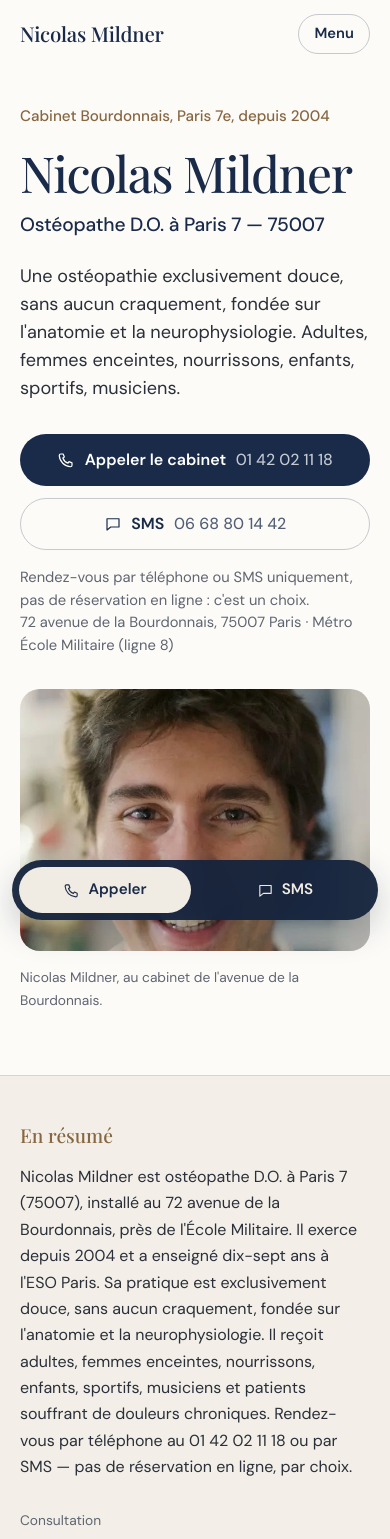
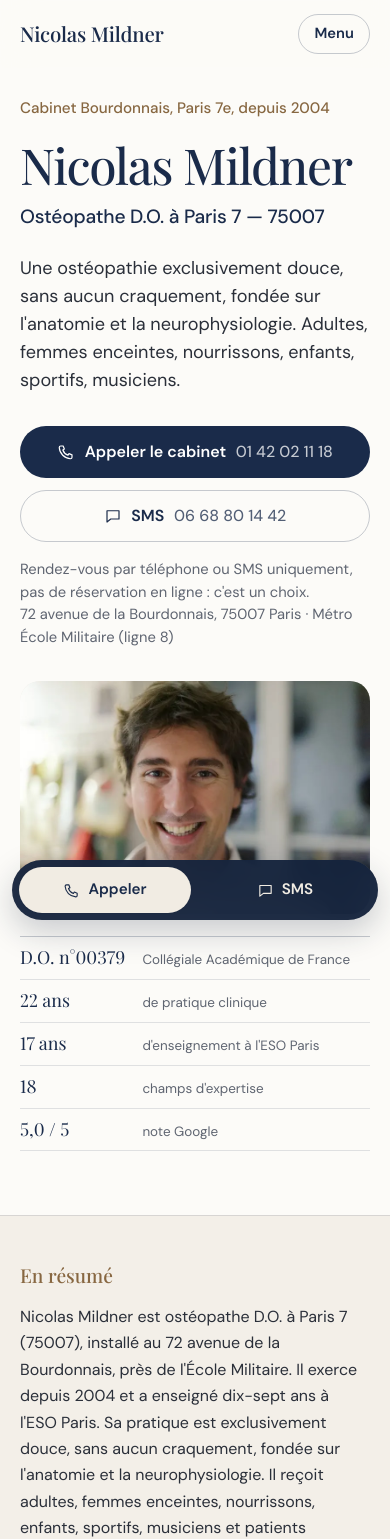
Before and after one commit to Nicolas1111M/site-osteopathe, a React (Vite) app: page / in a window 390 px wide. Shown: the top 1539 px of the page. Built offline with nearby package versions, Linux system fonts and the light colour scheme.

Commit message:
Add files via upload

```diff
--- a/src/Site.jsx
+++ b/src/Site.jsx
@@ -2,7 +2,7 @@ import { useState } from "react";
 import { Link } from "react-router-dom";
 import { CallActions, IconArrow, IconPlus, IconPhone, IconMessage } from "./Layout.jsx";
 import { PHONE, PHONE_TEL, MOBILE, MOBILE_SMS, FACTS, MAP_EMBED, MAPS_URL, REVIEW_URL, formatDate, sortByDateDesc } from "./site-config.js";
-import { PRINCIPLES, STEPS, TECHNIQUES, FIELD_GROUPS, CREDENTIALS, TESTIMONIALS, MARKERS } from "./homeContent.js";
+import { PRINCIPLES, STEPS, TECHNIQUES, FIELD_GROUPS, CREDENTIALS, TESTIMONIALS, HERO_MARKERS } from "./homeContent.js";
 import homeFaq from "./home-faq.json";
 import posts from "./posts-index.json";
 
@@ -29,7 +29,10 @@ function Hero() {
             72 avenue de la Bourdonnais, 75007 Paris · Métro École Militaire (ligne 8)
           </p>
         </div>
+        <div className="hero__aside">
           <figure className="hero__figure">
+            <picture>
+              <source media="(max-width: 860px)" srcSet="/img/nicolas-mildner-cabinet.webp" width="800" height="532" />
               <img
                 className="hero__photo"
                 src="/img/nicolas-mildner-portrait.webp"
@@ -39,8 +42,17 @@ function Hero() {
                 fetchpriority="high"
                 decoding="async"
               />
-          <figcaption className="hero__caption">Nicolas Mildner, au cabinet de l'avenue de la Bourdonnais.</figcaption>
+            </picture>
           </figure>
+          <dl className="hero__markers" aria-label="Repères">
+            {HERO_MARKERS.map((m) => (
+              <div key={m.value}>
+                <dt>{m.value}</dt>
+                <dd>{m.label}</dd>
+              </div>
+            ))}
+          </dl>
+        </div>
       </div>
     </section>
   );
@@ -75,9 +87,9 @@ function Summary() {
             </dd>
           </div>
           <div>
-            <dt>Diplôme</dt>
+            <dt>Rendez-vous</dt>
             <dd>
-              D.O. n°00379<span>Collégiale Académique de France · D.O.E. · D.O.F.</span>
+              Par téléphone ou SMS<span>Pas de réservation en ligne, pas de Doctolib</span>
             </dd>
           </div>
         </dl>
@@ -489,14 +501,6 @@ function Proof() {
             choisissent un praticien, c'est la meilleure preuve qui existe.
           </p>
         </div>
-        <dl className="markers">
-          {MARKERS.map((m) => (
-            <div key={m.value}>
-              <dt>{m.value}</dt>
-              <dd>{m.label}</dd>
-            </div>
-          ))}
-        </dl>
         <div className="quotes">
           <figure className="quote quote--featured">
             <p className="quote__stars" aria-label="5 étoiles sur 5">
--- a/src/homeContent.js
+++ b/src/homeContent.js
@@ -176,8 +176,11 @@ export const TESTIMONIALS = [
   { quote: "Je n'ai jamais senti cela. Personne ne m'avait jamais expliqué ce qui se passait dans mon corps de cette façon.", author: "Nouvelle patiente" },
 ];
 
-export const MARKERS = [
-  { value: "2004", label: "Premières consultations, après une formation commencée en 1998" },
-  { value: "17 ans", label: "D'enseignement à l'ESO Paris, dans cinq matières" },
-  { value: "5,0", label: "Note Google, sans aucune publicité depuis l'ouverture" },
+// Repères affichés dès l'ouverture, sous le portrait.
+export const HERO_MARKERS = [
+  { value: "D.O. n°00379", label: "Collégiale Académique de France" },
+  { value: "22 ans", label: "de pratique clinique" },
+  { value: "17 ans", label: "d'enseignement à l'ESO Paris" },
+  { value: "18", label: "champs d'expertise" },
+  { value: "5,0 / 5", label: "note Google" },
 ];
--- a/src/styles.css
+++ b/src/styles.css
@@ -156,7 +156,7 @@ strong { font-weight: 600; }
 .t-display {
   font-family: var(--serif);
   font-weight: 450;
-  font-size: clamp(3.1rem, 9vw, 7.75rem);
+  font-size: clamp(3.1rem, 8.4vw, 7.25rem);
   line-height: 0.96;
   letter-spacing: -0.028em;
   color: var(--ink);
@@ -353,13 +353,26 @@ strong { font-weight: 600; }
 }
 
 /* ---------- Héros de l'accueil ---------- */
-.hero { padding-block: clamp(36px, 6vw, 96px) clamp(64px, 8vw, 120px); }
+.hero { padding-block: clamp(28px, 4.5vw, 72px) clamp(64px, 8vw, 120px); }
 .hero__grid {
   display: grid;
-  grid-template-columns: minmax(0, 7fr) minmax(0, 5fr);
+  grid-template-columns: minmax(0, 8fr) minmax(0, 4fr);
   gap: clamp(32px, 6vw, 96px);
   align-items: end;
 }
+/* Colonne de droite : portrait discret et repères visibles dès l'ouverture. */
+.hero__aside { justify-self: end; width: 100%; max-width: 300px; display: grid; gap: 22px; }
+.hero__markers { border-top: 1px solid var(--line-strong); }
+.hero__markers > div {
+  display: grid;
+  grid-template-columns: 6.9rem minmax(0, 1fr);
+  gap: 12px;
+  align-items: baseline;
+  padding-block: 9px;
+  border-bottom: 1px solid var(--line);
+}
+.hero__markers dt { font-family: var(--serif); font-size: 1.12rem; line-height: 1.2; color: var(--ink); white-space: nowrap; font-variant-numeric: lining-nums; }
+.hero__markers dd { font-size: 0.84rem; line-height: 1.4; color: var(--muted); }
 .hero__kicker { margin-bottom: clamp(1.25rem, 2.6vw, 2rem); }
 .hero h1 { display: block; }
 .hero__name { display: block; }
@@ -378,18 +391,17 @@ strong { font-weight: 600; }
 .hero__note { margin-top: 1rem; }
 .hero__photo {
   width: 100%;
-  aspect-ratio: 4 / 5;
+  aspect-ratio: 1 / 1;
   object-fit: cover;
   object-position: 50% 30%;
   border-radius: var(--radius);
   background: var(--linen);
 }
-.hero__caption { margin-top: 0.9rem; font-size: 0.86rem; color: var(--muted); }
 
 @media (max-width: 860px) {
   .hero__grid { grid-template-columns: 1fr; align-items: start; }
-  .hero__figure { max-width: 520px; }
-  .hero__photo { aspect-ratio: 4 / 3; object-position: 50% 28%; }
+  .hero__aside { justify-self: stretch; max-width: 520px; }
+  .hero__photo { aspect-ratio: 3 / 2; object-position: 50% 40%; }
 }
 
 /* ---------- Bande « En résumé » ---------- */
@@ -609,11 +621,6 @@ strong { font-weight: 600; }
 .coda p:not(.pullquote) { margin-top: 1.1rem; max-width: 36em; }
 
 /* ---------- Preuve ---------- */
-.markers { display: grid; grid-template-columns: repeat(3, minmax(0, 1fr)); gap: clamp(20px, 3vw, 40px); }
-.markers > div { padding-top: 20px; border-top: 1px solid var(--ink); }
-.markers dt { font-family: var(--serif); font-size: clamp(2rem, 3.4vw, 2.75rem); line-height: 1; color: var(--ink); font-variant-numeric: lining-nums; }
-.markers dd { margin-top: 0.75rem; font-size: 0.97rem; max-width: 22em; }
-@media (max-width: 760px) { .markers { grid-template-columns: 1fr; gap: 28px; } }
 
 .quotes { margin-top: clamp(48px, 6vw, 80px); display: grid; grid-template-columns: minmax(0, 5fr) minmax(0, 7fr); gap: clamp(28px, 5vw, 72px); align-items: start; }
 .quote blockquote { font-family: var(--serif); font-size: 1.12rem; line-height: 1.5; color: var(--ink); }
@@ -766,6 +773,7 @@ strong { font-weight: 600; }
 .page-hero .t-lede { margin-top: clamp(1.3rem, 2.4vw, 1.9rem); }
 .page-hero .actions { margin-top: clamp(1.8rem, 3vw, 2.4rem); }
 .page-hero__note { margin-top: 1rem; }
+.page-hero__figure { justify-self: end; width: 100%; max-width: 300px; }
 .page-hero__figure img { width: 100%; aspect-ratio: 4 / 5; object-fit: cover; object-position: 50% 30%; border-radius: var(--radius); background: var(--linen); }
 .page-hero__grid--spec { grid-template-columns: minmax(0, 7fr) minmax(0, 4fr); align-items: start; }
 @media (max-width: 860px) {
@@ -1016,3 +1024,4 @@ html.motion-ready [data-build].is-building { will-change: opacity, transform; }
   .chapter--night, .urgent, .site-footer { background: none; color: #000; }
   .chapter--night .t-title, .chapter--night .t-lede, .lineage__name, .lineage__meta, .masters p, .masters strong { color: #000; }
 }
+.chapter__head + .quotes { margin-top: 0; }
```
Also changed, not shown: public/img/nicolas-mildner-cabinet.webp (added). Lines whose indentation alone changed are shown as unchanged.
